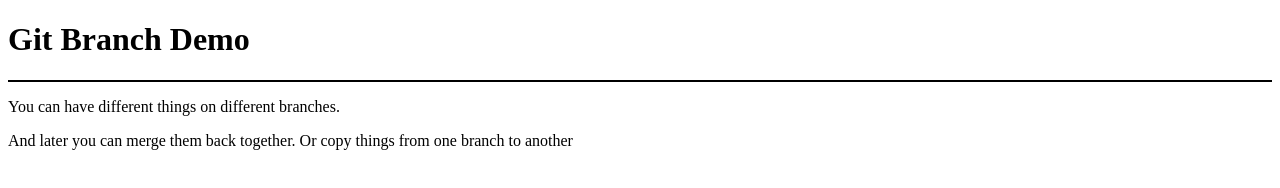
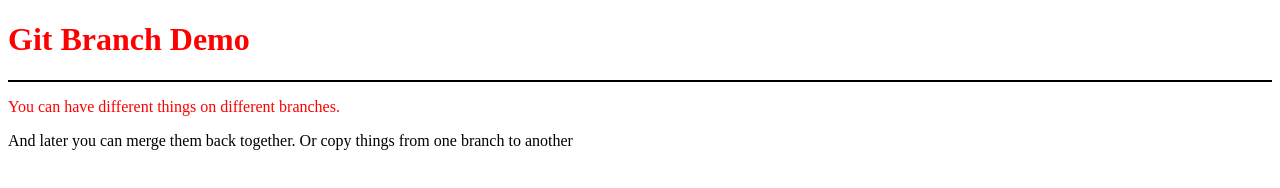
Before and after one commit to theadammason/get-branches-starter, a plain HTML site: page index.html in a window 1280 px wide. Drawn offline with Linux system fonts and the light colour scheme.

Commit message:
added red colors

```diff
--- a/styles.css
+++ b/styles.css
@@ -1,3 +1,9 @@
 header {
     border-bottom: 2px solid black;
 }
+h1 {
+  color: red;
+}
+.intro {
+  color: red;
+}
```
